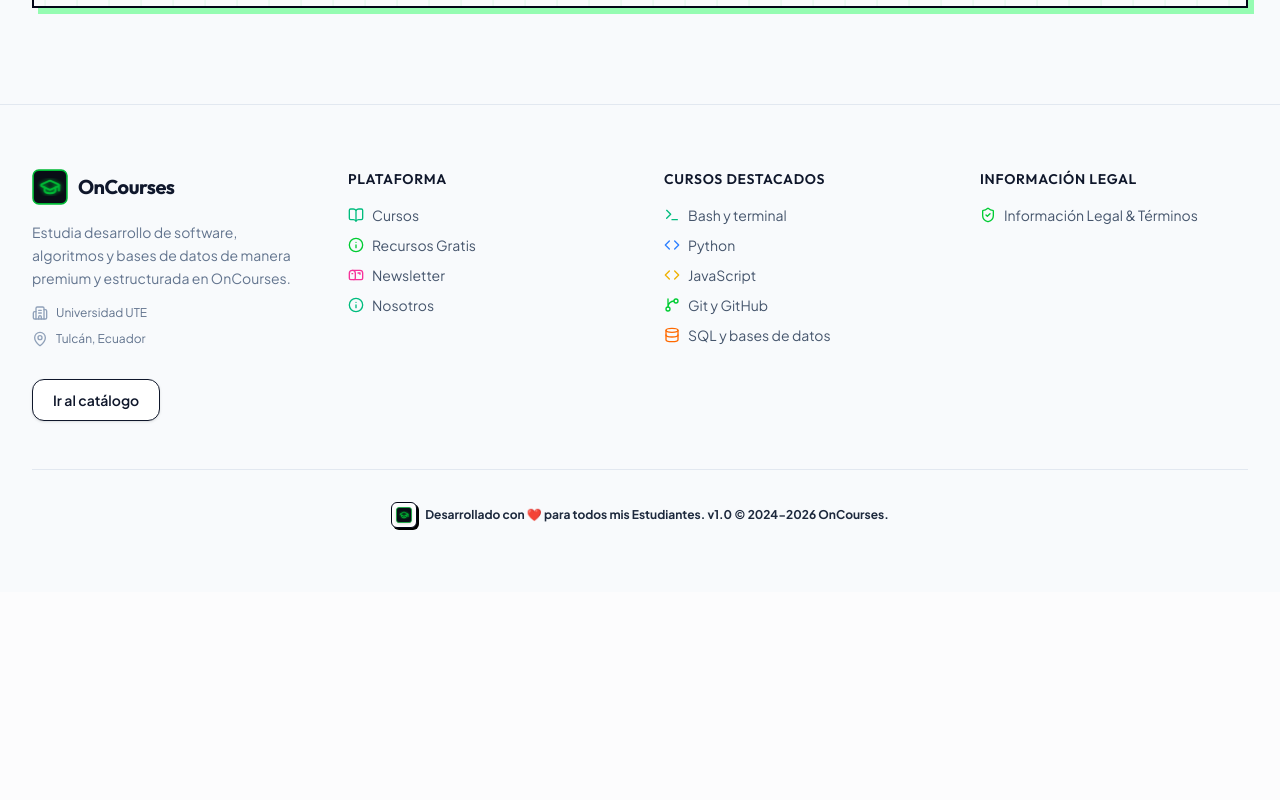
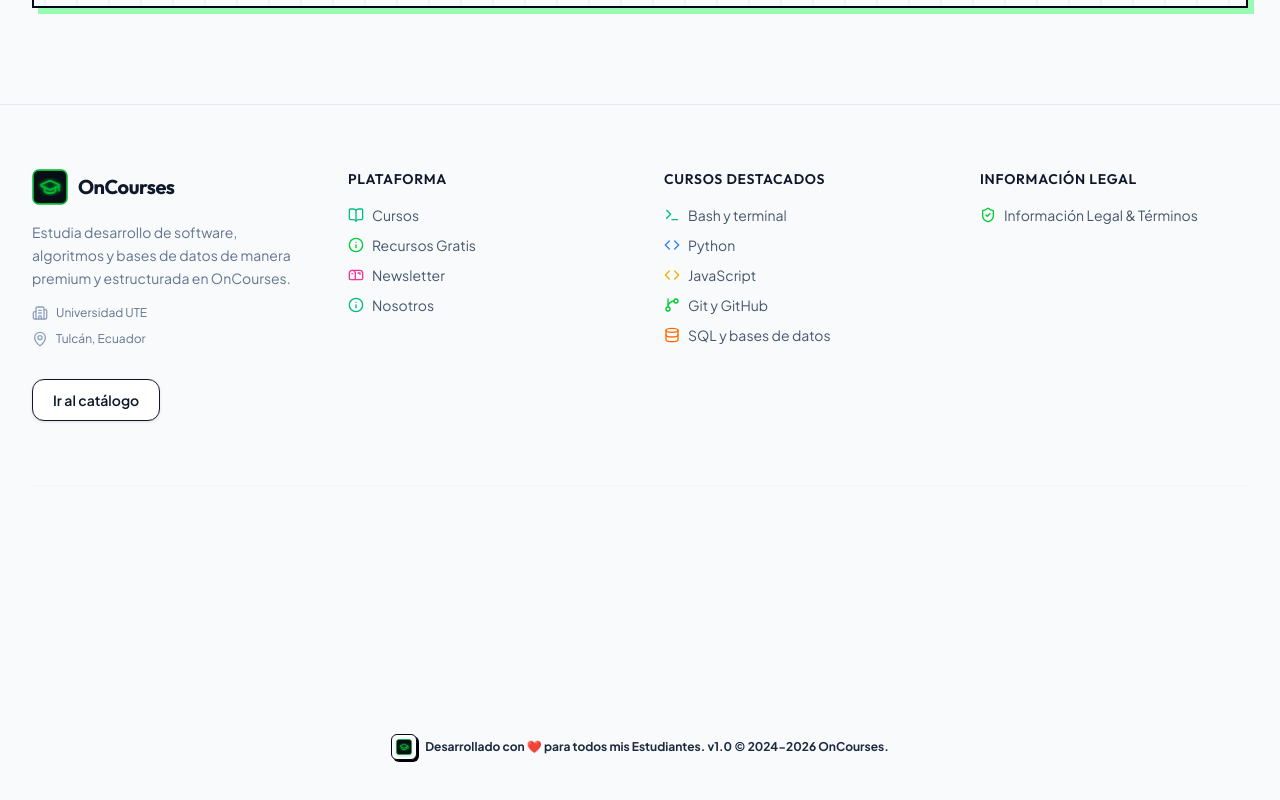
Before and after one commit to AlexLopezF04/on-courses-web, a React (Vite) app: page / in a window 1280 px wide. Shown: the part 3378-4178 px from the top of the page. Before the commit the page ends 3970 px from the top, so only its background shows below. Built offline with nearby package versions, Linux system fonts and the light colour scheme; no server answers.

Commit message:
style(footer): add giant stroke text watermark ONCOURSES inspired by reference image

```diff
--- a/src/presentation/components/Footer.tsx
+++ b/src/presentation/components/Footer.tsx
@@ -120,8 +120,20 @@ export const Footer: React.FC = () => {
           </div>
         </div>
 
+        {/* Giant Brand Stroke Watermark (inspired by reference image) */}
+        <div className="mt-16 pt-8 border-t border-slate-200 dark:border-slate-850 w-full overflow-hidden flex justify-center items-center select-none pointer-events-none opacity-20 dark:opacity-30">
+          <span
+            className="font-display font-black text-6xl sm:text-8xl md:text-9xl lg:text-[12rem] tracking-tighter text-transparent uppercase leading-none whitespace-nowrap text-slate-900 dark:text-white"
+            style={{
+              WebkitTextStroke: '2.5px currentColor',
+            }}
+          >
+            oncourses
+          </span>
+        </div>
+
         {/* Bottom copyright line */}
-        <div className="mt-12 border-t border-slate-200 dark:border-slate-800 pt-8 flex items-center justify-center gap-2 text-xs font-bold text-slate-800 dark:text-slate-200">
+        <div className="mt-6 flex flex-wrap items-center justify-center gap-2 text-xs font-bold text-slate-800 dark:text-slate-200 text-center">
           <div className="p-1 rounded-md bg-white dark:bg-slate-900 border border-slate-950 dark:border-slate-800 shadow-[2px_2px_0px_0px_rgba(0,0,0,1)] dark:shadow-[2px_2px_0px_0px_#00b835] flex items-center justify-center shrink-0">
             <Logo className="h-4 w-4 drop-shadow" />
           </div>
```
